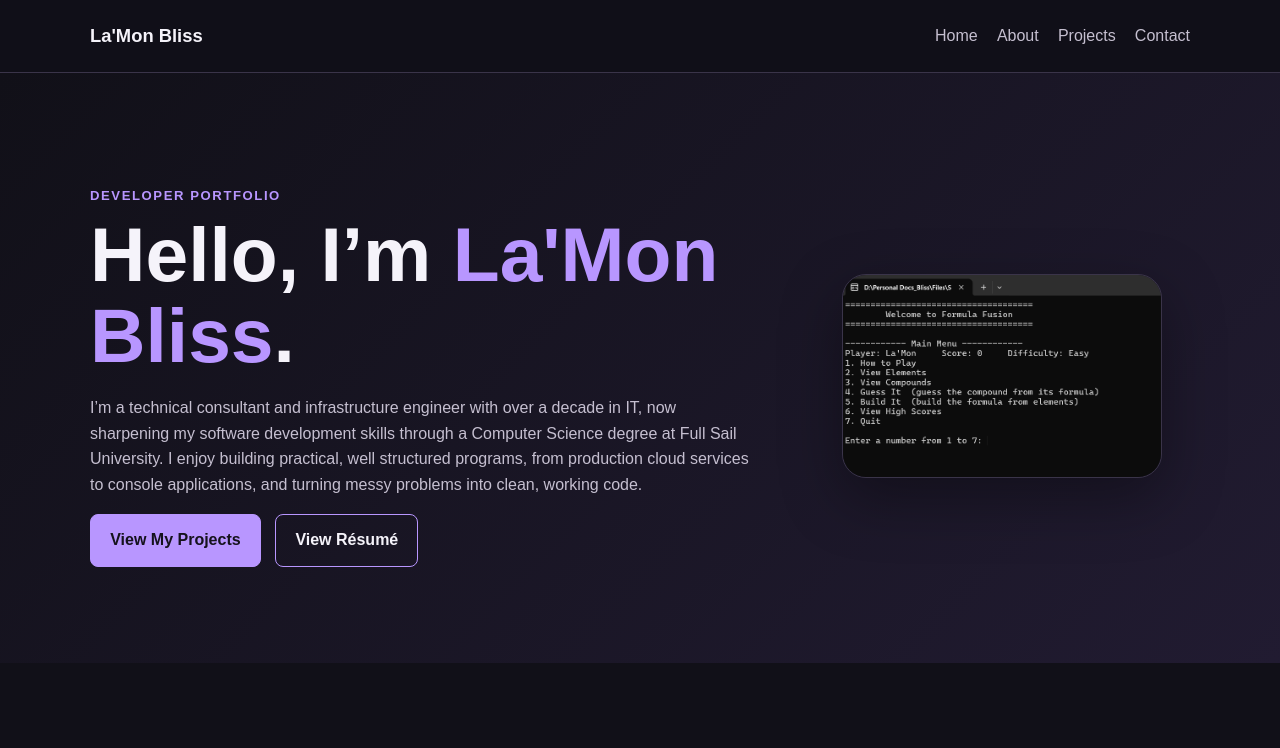
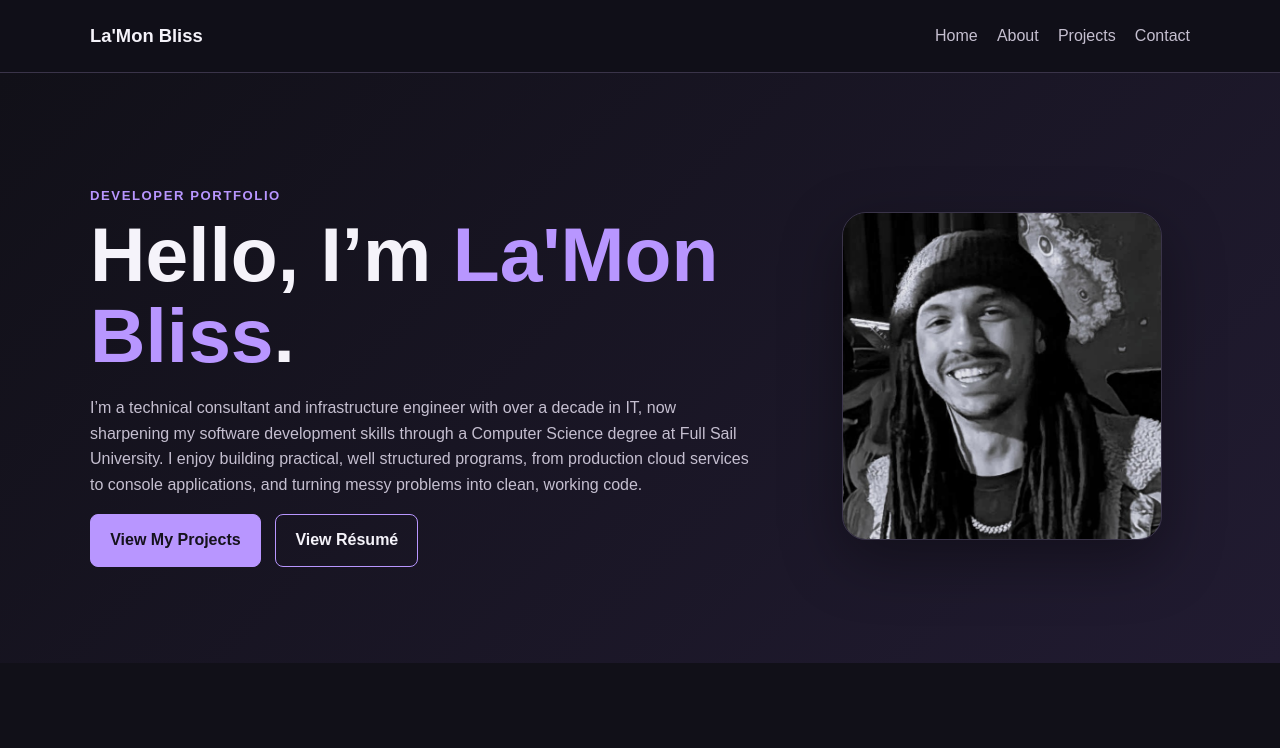
Before and after one commit to LaMonBliss/LaMonBliss.github.io, a plain HTML site: page index.html in a window 1280 px wide. Shown: the top 748 px of the page. Drawn offline with Linux system fonts and the light colour scheme.

Commit message:
Add profile photo to portfolio hero

```diff
--- a/index.html
+++ b/index.html
@@ -37,7 +37,7 @@
                     </div>
                 </div>
 
-                <img class="profile-image" src="images/formula-fusion-main-menu.png" alt="Formula Fusion running in the console, showing the main menu with the player name, score, and difficulty">
+                <img class="profile-image" src="images/profilepic.jpg" alt="La'Mon Bliss">
             </div>
         </section>
 
```
Also changed, not shown: images/profilepic.jpg (added).
